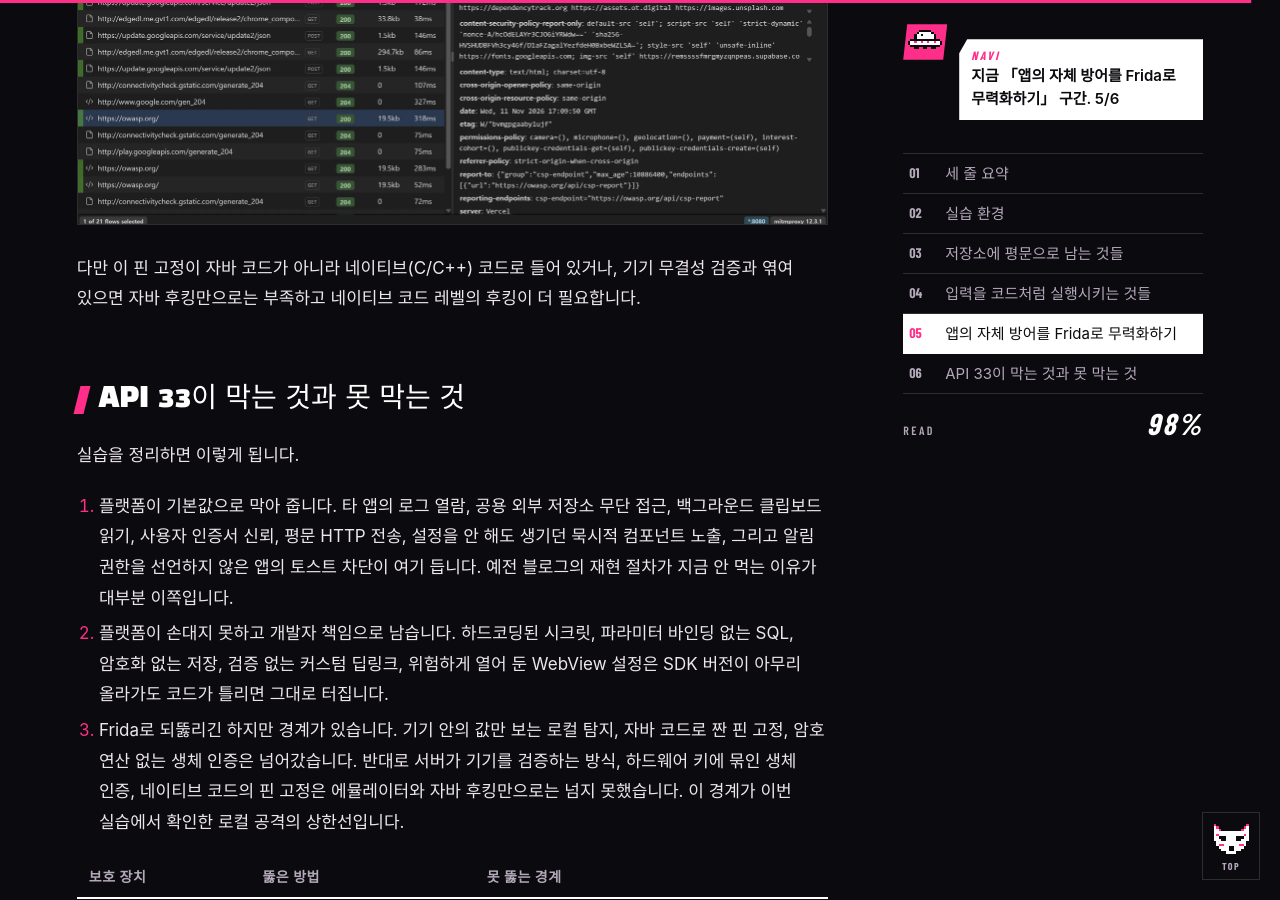
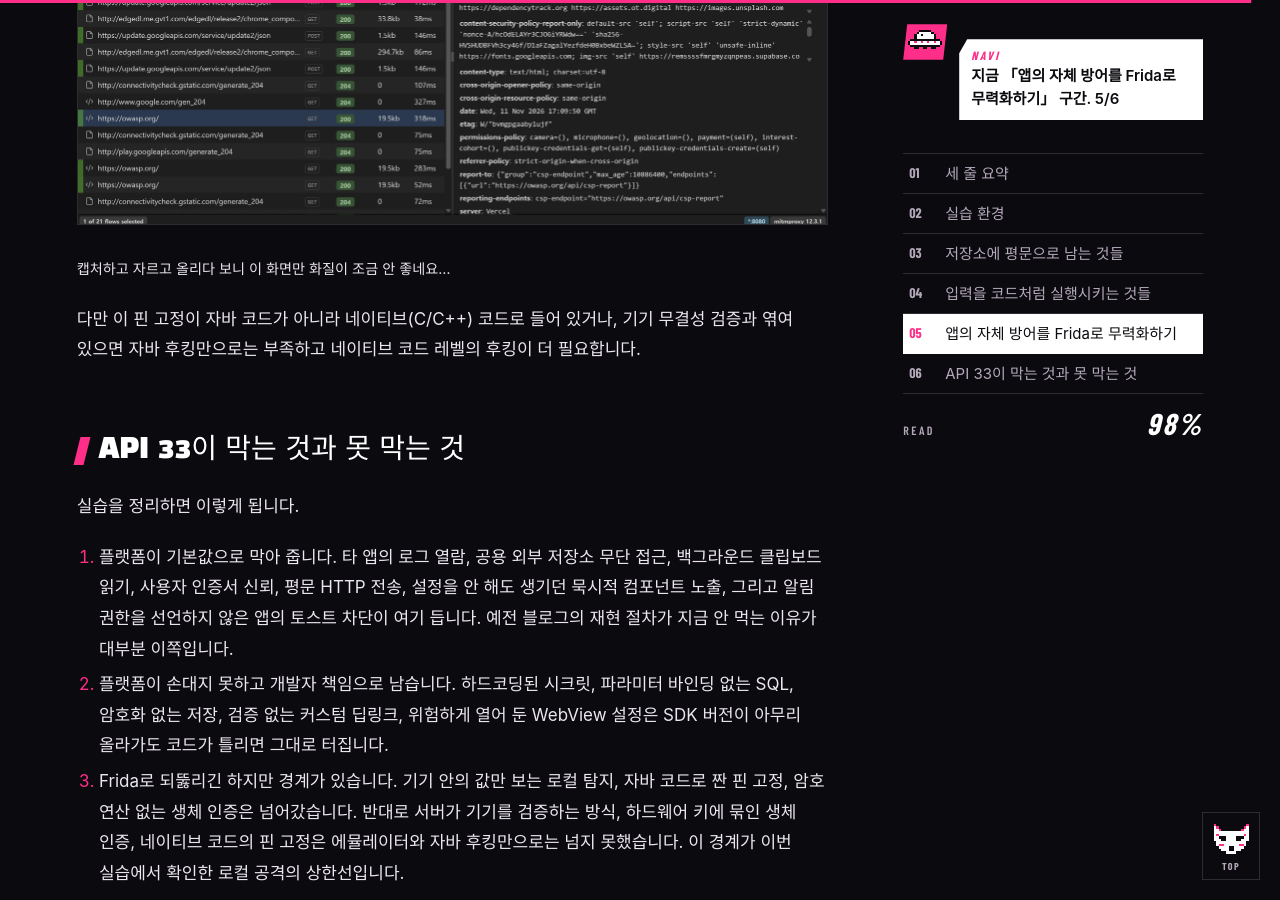
Before and after one commit to Grace0409/grace0409.github.io, a Jekyll site: the page built from _posts/2026-11-10-androgoat-api33.md, in a window 1280 px wide and 900 px high, scrolled down 36601 px. Built offline with Jekyll 4.4.1, drawn with Linux system fonts in a browser that asks for light colours; some web fonts are replaced.

Commit message:
SSL 피닝 스크린샷 아래에 화질 관련 짧은 메모 추가

```diff
--- a/_posts/2026-11-10-androgoat-api33.md
+++ b/_posts/2026-11-10-androgoat-api33.md
@@ -227,6 +227,8 @@ var Pinner = Java.use("okhttp3.CertificatePinner");
 
 ![피닝이 걸린 owasp.org 요청이 우회 후 mitmproxy에 평문으로 복호되어 응답 헤더가 보이는 화면](/assets/img/androgoat/ssl-decrypted.png)
 
+<small>캡처하고 자르고 올리다 보니 이 화면만 화질이 조금 안 좋네요...</small>
+
 다만 이 핀 고정이 자바 코드가 아니라 네이티브(C/C++) 코드로 들어 있거나, 기기 무결성 검증과 엮여 있으면 자바 후킹만으로는 부족하고 네이티브 코드 레벨의 후킹이 더 필요합니다.
 
 ## API 33이 막는 것과 못 막는 것
```
